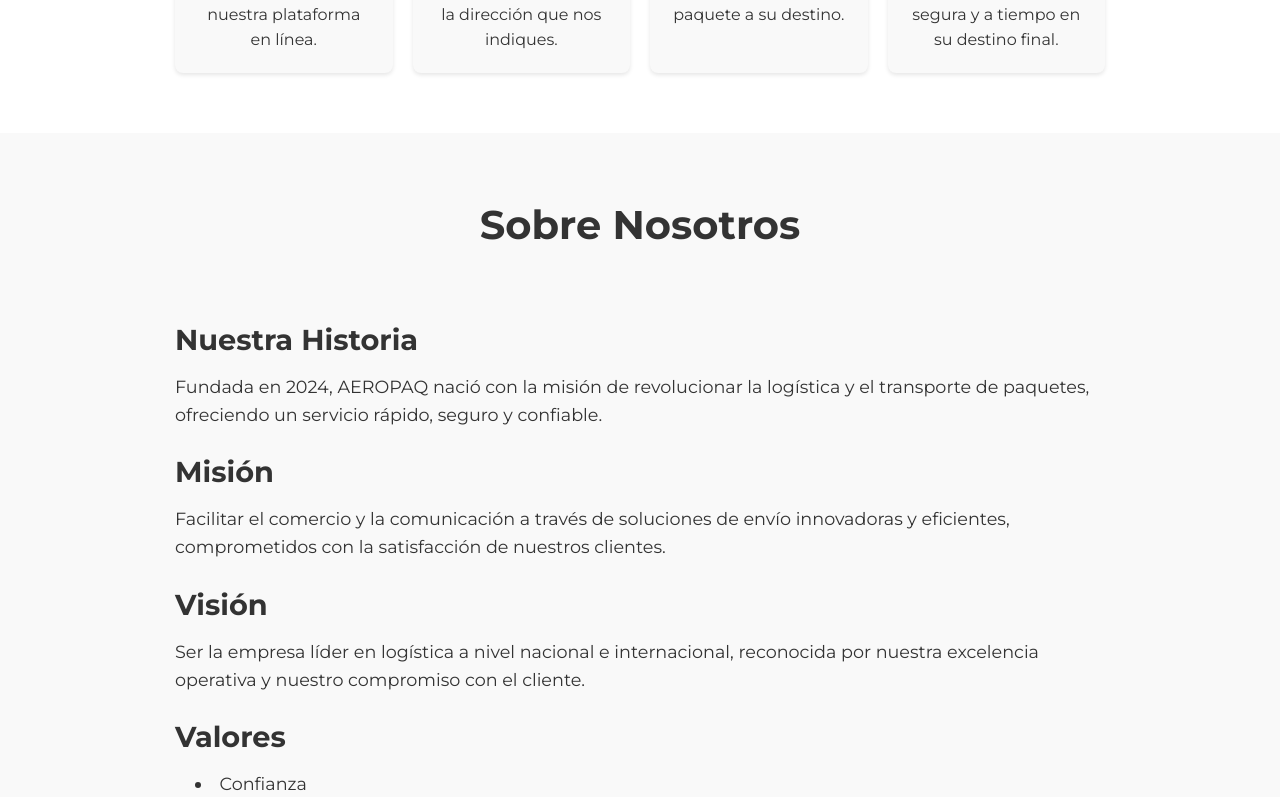
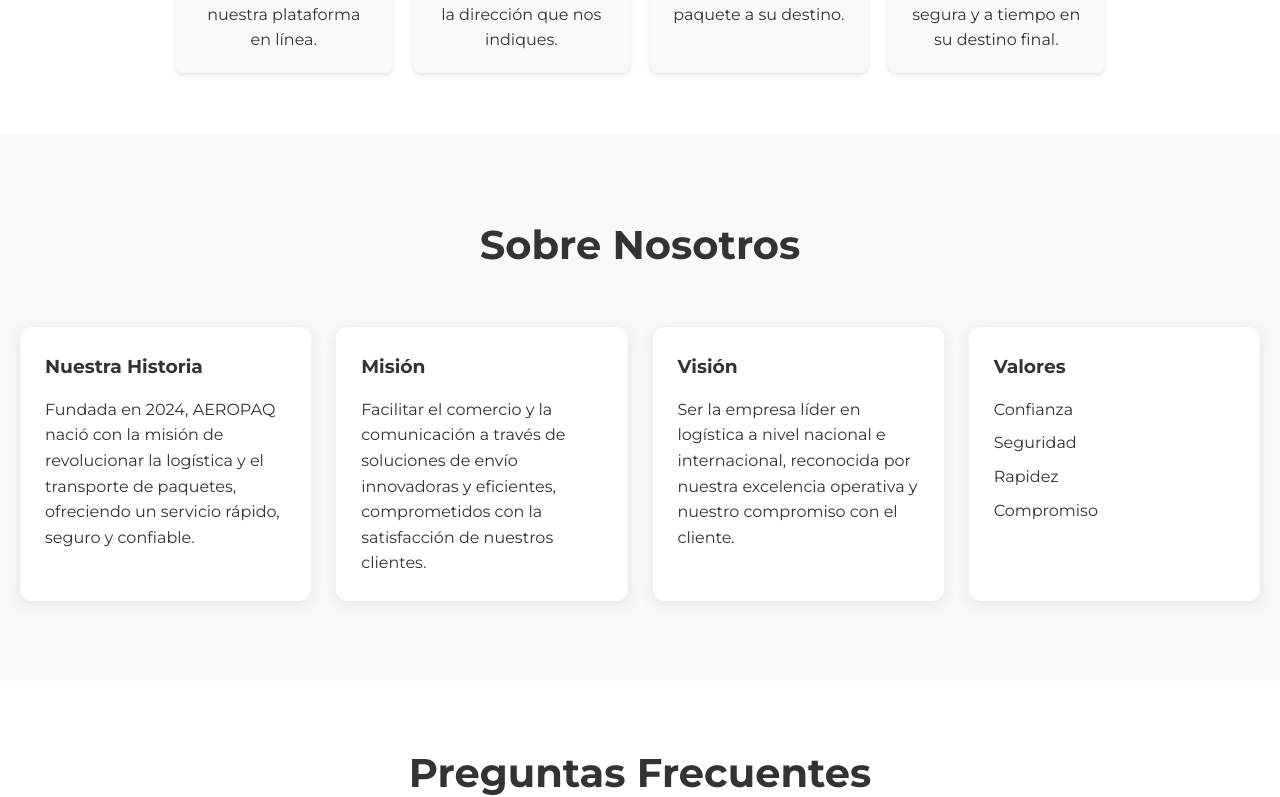
Before and after one commit to catherinerlopezv/AEROPAQ, a React (Create React App) app in the folder aeropaq/: page / in a window 1280 px wide. Shown: the part 1684-2481 px from the top of the page. Built offline with nearby package versions, Linux system fonts and the light colour scheme.

Commit message:
Agregado cotizador

```diff
--- a/aeropaq/src/App.js
+++ b/aeropaq/src/App.js
@@ -8,6 +8,7 @@
 import AboutUs from './components/AboutUs/AboutUs';
 import FAQ from './components/FAQ/FAQ';
 import Contact from './components/Contact/Contact';
+import Cotizador from './components/Cotizador/Cotizador';
 import Footer from './components/Footer/Footer';
 
 function App() {
@@ -22,6 +23,7 @@
         <AboutUs />
         <FAQ />
         <Contact />
+        <Cotizador />
       </main>
       <Footer />
     </div>
--- a/aeropaq/src/components/AboutUs/AboutUs.css
+++ b/aeropaq/src/components/AboutUs/AboutUs.css
@@ -1,39 +1,43 @@
 .about-us-section {
-  padding: 60px 0;
-  background-color: #f9f9f9;
+  padding: 80px 20px;
+  background: #f8f9fb;
 }
 
-.about-us-section .container {
-  max-width: 960px;
-  margin: 0 auto;
-  padding: 0 15px;
+.section-title {
+  text-align: center;
+  font-size: 2.5rem;
+  margin-bottom: 50px;
+  font-weight: 700;
 }
 
-.about-us-section h2 {
-  text-align: center;
-  font-size: 2.5rem;
-  margin-bottom: 40px;
+.about-grid {
+  display: grid;
+  grid-template-columns: repeat(auto-fit, minmax(250px, 1fr));
+  gap: 25px;
 }
 
-.about-us-section .about-us-content {
-  display: flex;
-  align-items: center;
-  gap: 40px;
+.card {
+  background: white;
+  padding: 25px;
+  border-radius: 12px;
+  box-shadow: 0 4px 15px rgba(0,0,0,0.08);
+  transition: transform 0.2s ease, box-shadow 0.2s ease;
 }
 
-.about-us-section .about-us-text h3 {
-  font-size: 1.8rem;
-  margin-top: 20px;
-  margin-bottom: 10px;
+.card:hover {
+  transform: translateY(-5px);
+  box-shadow: 0 8px 25px rgba(0,0,0,0.12);
 }
 
-.about-us-section .about-us-text p,
-.about-us-section .about-us-text ul {
-  font-size: 1.1rem;
-  line-height: 1.6;
+.card h3 {
+  margin-bottom: 15px;
 }
 
-.about-us-section .about-us-text ul {
-  list-style: disc inside;
-  padding-left: 20px;
+.values-list {
+  list-style: none;
+  padding: 0;
 }
+
+.values-list li {
+  margin-bottom: 8px;
+}
--- a/aeropaq/src/components/AboutUs/AboutUs.js
+++ b/aeropaq/src/components/AboutUs/AboutUs.js
@@ -5,26 +5,36 @@
   return (
     <section id="about-us" className="about-us-section">
       <div className="container">
-        <h2>Sobre Nosotros</h2>
-        <div className="about-us-content">
-          <div className="about-us-text">
+        <h2 className="section-title">Sobre Nosotros</h2>
+
+        <div className="about-grid">
+          <div className="card">
             <h3>Nuestra Historia</h3>
             <p>
               Fundada en 2024, AEROPAQ nació con la misión de revolucionar la logística y el transporte de paquetes,
               ofreciendo un servicio rápido, seguro y confiable.
             </p>
+          </div>
+
+          <div className="card">
             <h3>Misión</h3>
             <p>
               Facilitar el comercio y la comunicación a través de soluciones de envío innovadoras y eficientes,
               comprometidos con la satisfacción de nuestros clientes.
             </p>
+          </div>
+
+          <div className="card">
             <h3>Visión</h3>
             <p>
               Ser la empresa líder en logística a nivel nacional e internacional, reconocida por nuestra excelencia
               operativa y nuestro compromiso con el cliente.
             </p>
+          </div>
+
+          <div className="card">
             <h3>Valores</h3>
-            <ul>
+            <ul className="values-list">
               <li>Confianza</li>
               <li>Seguridad</li>
               <li>Rapidez</li>
--- /dev/null
+++ b/aeropaq/src/components/Cotizador/Cotizador.css
@@ -0,0 +1,55 @@
+.cotizador {
+  padding: 80px 20px;
+  text-align: center;
+  background: #f1f5f9;
+}
+
+.section-title {
+  text-align: center;
+  font-size: 2.5rem;
+  margin-bottom: 50px;
+  font-weight: 700;
+}
+
+.formulario {
+  display: flex;
+  flex-direction: column;
+  gap: 15px;
+  max-width: 400px;
+  margin: auto;
+}
+
+.formulario input,
+.formulario select {
+  padding: 12px;
+  border-radius: 8px;
+  border: 1px solid #ccc;
+}
+
+button {
+  padding: 12px;
+  background: #2563eb;
+  color: white;
+  border: none;
+  border-radius: 8px;
+  cursor: pointer;
+}
+
+button:disabled {
+  background: #ccc;
+  cursor: not-allowed;
+}
+
+button:hover {
+  background: #1d4ed8;
+}
+
+.resultado {
+  margin-top: 30px;
+  background: white;
+  padding: 20px;
+  border-radius: 12px;
+  max-width: 400px;
+  margin-left: auto;
+  margin-right: auto;
+}
--- /dev/null
+++ b/aeropaq/src/components/Cotizador/Cotizador.js
@@ -0,0 +1,128 @@
+import React, { useState } from 'react';
+import './Cotizador.css';
+
+const Cotizador = () => {
+  const [datos, setDatos] = useState({
+    origenDestino: 'misma_ciudad',
+    peso: '',
+    servicio: 'estandar',
+    recoleccion: false,
+    seguro: false
+  });
+
+  const [resultado, setResultado] = useState(null);
+
+  const manejarCambio = (e) => {
+    const { name, value, type, checked } = e.target;
+    setDatos({
+      ...datos,
+      [name]: type === 'checkbox' ? checked : value
+    });
+  };
+
+  const calcularCosto = () => {
+    let costoBase = 0;
+    let costoPeso = datos.peso * 2;
+    let costoDistancia = 0;
+    let tiempo = '';
+
+    // Distancia
+    switch (datos.origenDestino) {
+      case 'misma_ciudad':
+        costoBase = 10;
+        costoDistancia = 5;
+        tiempo = '1 - 2 días';
+        break;
+      case 'otro_departamento':
+        costoBase = 20;
+        costoDistancia = 15;
+        tiempo = '2 - 4 días';
+        break;
+      case 'internacional':
+        costoBase = 50;
+        costoDistancia = 40;
+        tiempo = '5 - 10 días';
+        break;
+      default:
+        break;
+    }
+
+    // Servicio
+    if (datos.servicio === 'express') {
+      costoBase += 15;
+      tiempo = 'Hoy mismo';
+    }
+
+    // Extras
+    let extras = 0;
+    if (datos.recoleccion) extras += 5;
+    if (datos.seguro) extras += 10;
+
+    const total = costoBase + costoPeso + costoDistancia + extras;
+
+    setResultado({
+      costoBase,
+      costoPeso,
+      costoDistancia,
+      extras,
+      total,
+      tiempo
+    });
+  };
+
+  return (
+<section id="cotizador" className="cotizador">
+      <div className="section-title">
+      <h2>Cotizador</h2>
+    </div>
+      <div className="formulario">
+        <select name="origenDestino" onChange={manejarCambio}>
+          <option value="misma_ciudad">Misma ciudad</option>
+          <option value="otro_departamento">Otro departamento</option>
+          <option value="internacional">Internacional</option>
+        </select>
+
+        <input
+          type="number"
+          name="peso"
+          placeholder="Peso (kg/lb)"
+          onChange={manejarCambio}
+        />
+
+        <select name="servicio" onChange={manejarCambio}>
+          <option value="estandar">Estándar</option>
+          <option value="express">Exprés</option>
+        </select>
+
+        <label>
+          <input type="checkbox" name="recoleccion" onChange={manejarCambio} />
+          Recolección a domicilio
+        </label>
+
+        <label>
+          <input type="checkbox" name="seguro" onChange={manejarCambio} />
+          Seguro contra pérdida
+        </label>
+
+        <button
+        onClick={calcularCosto}
+        disabled={!datos.peso || datos.peso <= 0}>Calcular</button>
+      </div>
+
+      {resultado && (
+        <div className="resultado">
+          <h3>Resultado</h3>
+          <p>Costo base: Q{resultado.costoBase}</p>
+          <p>Costo por peso: Q{resultado.costoPeso}</p>
+          <p>Costo por distancia: Q{resultado.costoDistancia}</p>
+          <p>Extras: Q{resultado.extras}</p>
+          <hr />
+          <h4>Total: Q{resultado.total}</h4>
+          <p>Tiempo estimado: {resultado.tiempo}</p>
+        </div>
+      )}
+    </section>
+  );
+};
+
+export default Cotizador;
--- a/aeropaq/src/components/Navbar/Navbar.js
+++ b/aeropaq/src/components/Navbar/Navbar.js
@@ -44,6 +44,11 @@
               Contacto
             </a>
           </li>
+          <li className="nav-item">
+            <a href="#cotizador" className="nav-links">
+              Cotizador
+            </a>
+          </li>
         </ul>
       </div>
     </nav>
```
Also changed, not shown: 2 other files (tests, documents, lock files or other folders).
